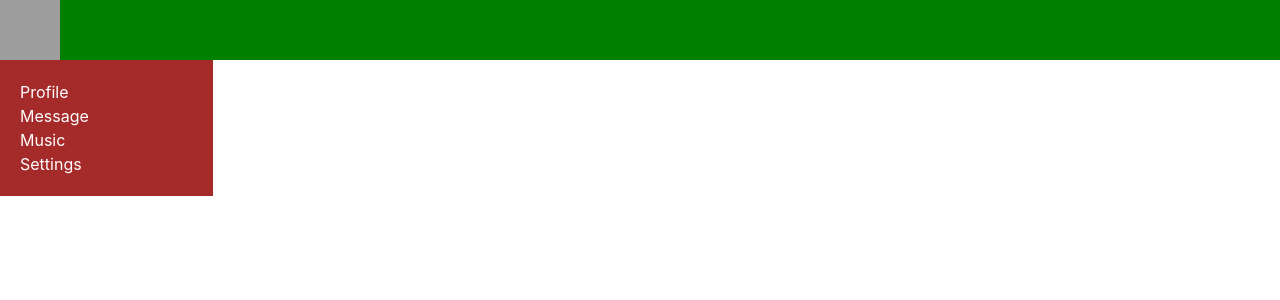
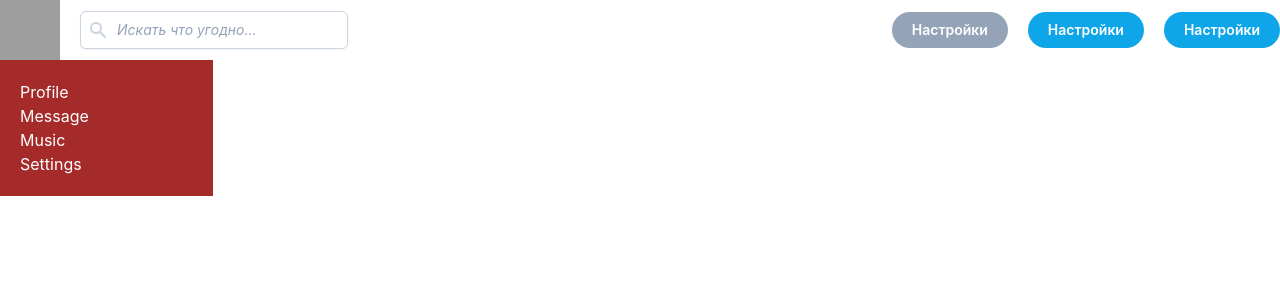
Before and after one commit to roman-slnkv/social_network, a React (Create React App) app: page / in a window 1280 px wide. Shown: the top 300 px of the page. Built offline with nearby package versions, Linux system fonts and the light colour scheme; grey boxes are pictures that could not be loaded.

Commit message:
добавление формы поиска и кнопок - Header

```diff
--- a/src/components/Header/Header.jsx
+++ b/src/components/Header/Header.jsx
@@ -2,9 +2,32 @@ import React from "react";
 import s from "./Header.module.css";
 
 const Header = () => {
-    return  <header className={s.header}>
-                <img alt="bober" src="https://www.visualpro360.it/wp-content/uploads/2016/03/DJI1.png"/>
-            </header>
+    return (
+        <header className={s.header}>
+            <div className="header__search flex items-center">
+
+                <img className="mr-5" alt="bober" src="https://www.visualpro360.it/wp-content/uploads/2016/03/DJI1.png" />
+                <label class="relative block">
+                    <span class="absolute inset-y-0 left-0 flex items-center pl-2">
+                        <svg class="h-5 w-5 fill-slate-300" viewBox="0 0 20 20">
+                            <path fill-rule="evenodd" d="M8 4a4 4 0 100 8 4 4 0 000-8zM2 8a6 6 0 1110.89 3.476l4.817 4.817a1 1 0 01-1.414 1.414l-4.816-4.816A6 6 0 012 8z" clip-rule="evenodd"></path>
+                        </svg>
+                    </span>
+                    <input class="placeholder:italic placeholder:text-slate-400 block bg-white w-full border border-slate-300 rounded-md py-2 pl-9 pr-3 shadow-sm focus:outline-none focus:border-sky-500 focus:ring-sky-500 focus:ring-1 sm:text-sm" placeholder="Искать что угодно..." type="text" name="search" />
+                </label>
+
+            </div>
+
+            <div className="buttons">
+
+                <button className="p-1 mr-5 transition-all bg-slate-400 hover:bg-sky-700 px-5 py-2 text-sm leading-5 rounded-full font-semibold text-white ">Настройки</button>
+                <button className="p-1 mr-5 transition-all bg-sky-500 hover:bg-sky-700 px-5 py-2 text-sm leading-5 rounded-full font-semibold text-white ">Настройки</button>
+                <button className="p-1 transition-all bg-sky-500 hover:bg-sky-700 px-5 py-2 text-sm leading-5 rounded-full font-semibold text-white ">Настройки</button>
+
+            </div>
+
+        </header>
+    )
 }
 
 export default Header;
--- a/src/components/Header/Header.module.css
+++ b/src/components/Header/Header.module.css
@@ -1,6 +1,9 @@
 .header {
     grid-area: h;
-    background-color: green;
+    display: flex;
+    align-items: center;
+    justify-content: space-between;
+    padding: 5px 0;
 
 }
 
```
Also changed, not shown: src/img/search_104498.svg (added).
